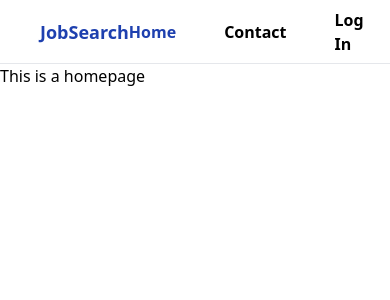
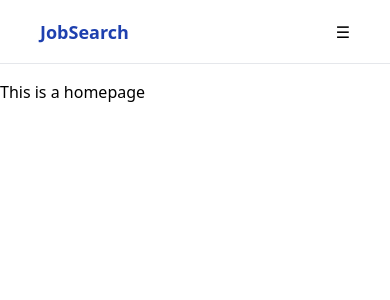
Before and after one commit to Saad0095/Job-Portal, a React (Vite) app: page / in a window 390 px wide. Shown: the top 300 px of the page. Built offline with nearby package versions, Linux system fonts and the light colour scheme; the HTML template or start-up script is replaced by a standard one.

Commit message:
Made Navbar Responsive

```diff
--- a/src/components/Navbar.jsx
+++ b/src/components/Navbar.jsx
@@ -1,19 +1,34 @@
-import React from 'react'
-import { NavLink } from 'react-router-dom'
+import React, { useState } from "react";
+import { NavLink } from "react-router-dom";
 
 const Navbar = () => {
+  const [isOpen, setIsOpen] = useState(false);
   return (
-    <nav className='flex justify-between px-10 items-center h-16 border-b-[1px]'>
-        <div className="logo font-bold text-lg text-blue-800">
-            JobSearch
+    <nav className="mb-4">
+      <div className="flex justify-between px-10 items-center min-h-16 border-b-[1px]">
+        <div className="logo font-bold text-lg text-blue-800">JobSearch</div>
+        <div
+          className="naviconBtn sm:hidden"
+          onClick={() => setIsOpen(!isOpen)}
+        >
+          &#9776;
         </div>
-      <ul className='flex justify-center items-center space-x-12 font-semibold'>
-        <NavLink to="/">Home</NavLink>
-        <NavLink to="/contact">Contact</NavLink>
-        <NavLink to='/login'>Log In</NavLink>
-      </ul>
+        <ul className="hidden sm:flex sm:space-x-12 font-semibold">
+          <NavLink to="/">Home</NavLink>
+          <NavLink to="/contact">Contact</NavLink>
+          <NavLink to="/login">Log In</NavLink>
+        </ul>
+      </div>
+
+      {isOpen ? (
+        <ul className="flex flex-col sm:hidden font-semibold bg-gray-50 border-black border-b-[1px]">
+          <NavLink className="p-2" to="/" onClick={()=> setIsOpen(false)}>Home</NavLink>
+          <NavLink className="p-2" to="/contact" onClick={()=> setIsOpen(false)}>Contact</NavLink>
+          <NavLink className="p-2" to="/login" onClick={()=> setIsOpen(false)}>Log In</NavLink>
+        </ul>
+      ) : null}
     </nav>
-  )
-}
+  );
+};
 
-export default Navbar
+export default Navbar;
```
Also changed, not shown: src/index.css (+35 -2 lines).
